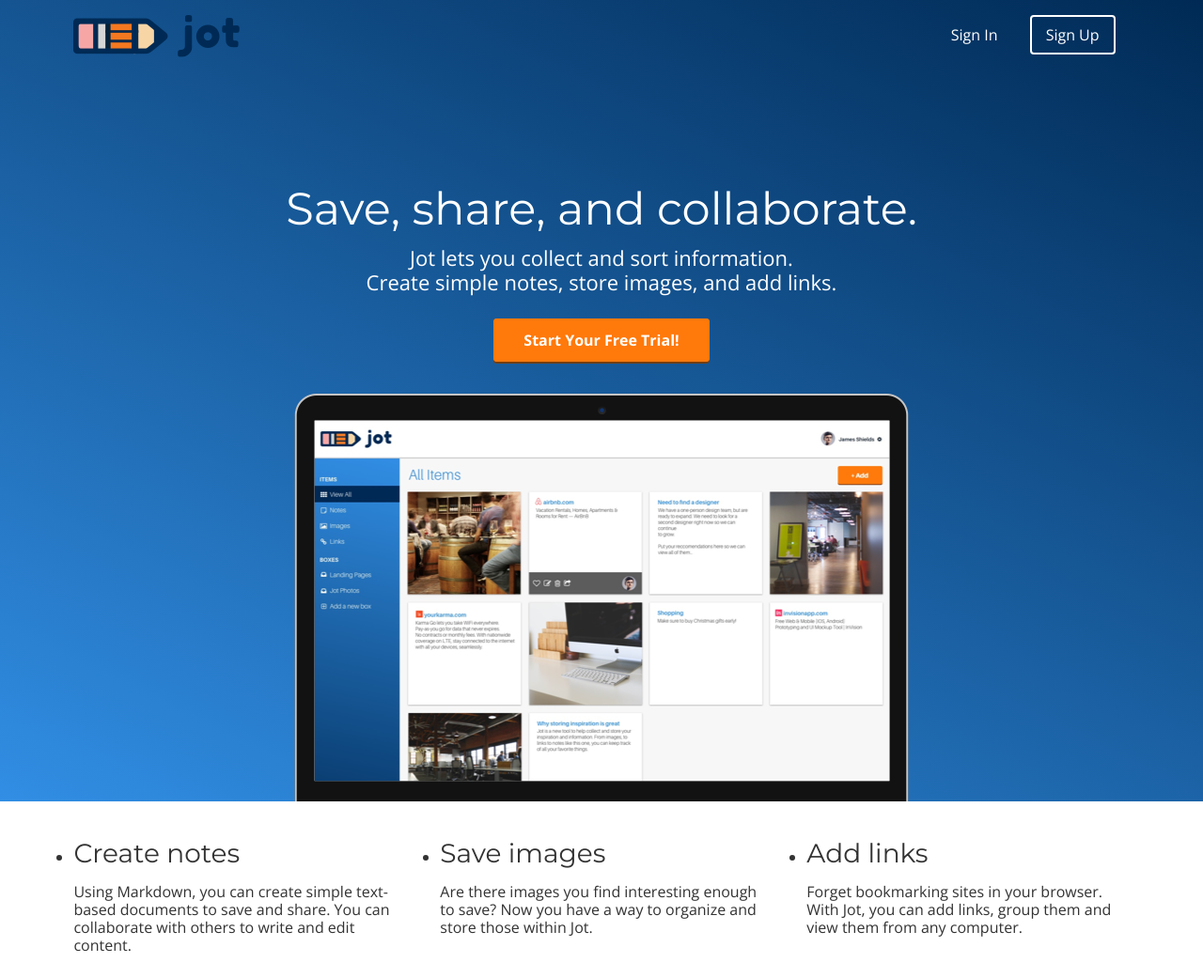
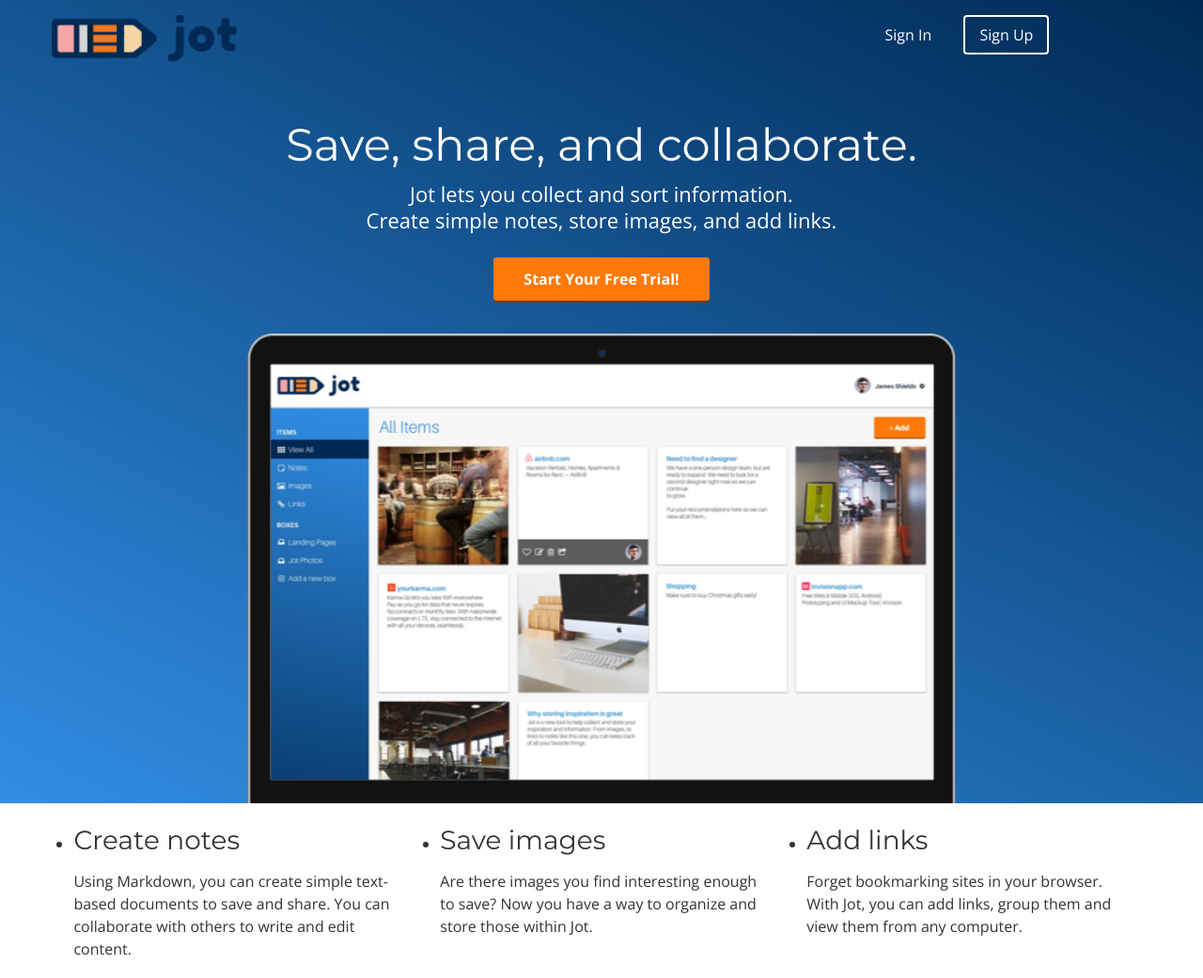
Before and after one commit to codydennis/Jot, a plain HTML site: page index.html in a window 1280 px wide. Shown: the top 1041 px of the page at 94% size. Drawn offline with nearby package versions, Linux system fonts and the light colour scheme.

Commit message:
Homepage media queries completed

```diff
--- a/css/style.css
+++ b/css/style.css
@@ -1,5 +1,4 @@
-
- html, body{
+html, body {
    overflow-x: hidden;
  }
  body {
@@ -10,15 +9,17 @@
    font-family: "Montserrat", Helvetica, Arial, sans-serif;
  }
  h2 {
-   font-size:28px;
+   font-size: 28px;
    font-weight: normal;
    margin-bottom: 5px;
  }
+
  p {
-   font-size:16px;
-   line-height: 19px;
+   font-size: 16px;
+   line-height: 24px;
    font-weight: 100;
  }
+
 /* GRID */
 .container {
   margin-right: auto;
@@ -35,23 +36,33 @@
 .container:after {
   clear: both;
 }
+
+/* .one-half, one-third, and .one-fourth STYLES and MEDIA QUERIES */
 .one-half, .one-third, .one-fourth {
-  width:96%;
-  float:left;
-  position:relative;
+  width: 96%;
+  float: left;
+  position: relative;
   min-height: 1px;
-  margin:0 2% 20px;
+  margin: 0 2% 25px;
 }
 
+/* Tablet */
 @media (min-width: 768px) {
   .container {
     width: 750px;
   }
+
+  .one-half {
+    margin: auto;
+    width: 50%;
+  }
 }
 
+/* Laptop */
 @media (min-width: 992px) {
   .container {
     width: 970px;
+    margin: auto;
   }
   .one-half {
     width: 46%;
@@ -66,13 +77,14 @@
   }
 }
 
+/* Desktop */
 @media (min-width: 1200px) {
   .container {
     width: 1170px;
   }
 }
 
-/* HEADER */
+/* HEADER Styles and Media Queries */
 
 header {
   color: #FFFFFF;
@@ -83,31 +95,57 @@ header {
 header nav {
   padding: 1em 0;
 }
+
+/* header nav img styles and media queries */
+header nav img {
+  display: block;
+  margin: auto;
+  width: auto;
+  height: 50px;
+}
+
+@media (min-width: 768px) {
+  header nav img {
+    margin: 0;
+  }
+}
+
+/* header nav ul styles and media queries */
+header nav ul {
+  display: block;
+  text-align: center;
+  margin: 0;
+  padding-right: 35px;
+}
+
+@media (min-width: 768px) {
   header nav ul {
   display: inline;
   text-align: right;
   float: right;
-   margin: 0;
+  padding-right: 0px;
 }
+}
+
 header nav ul > li {
   list-style-type: none;
   display: inline-block;
-   margin: 0 15px;
+  margin:0 15px;
 }
 header nav ul > li.btn-outline {
-   padding: 10px 15px;
-   border: 2px solid #FFFFFF;
+  padding:10px 15px;
+  border:2px solid #FFFFFF;
   border-radius: 4px;
 }
 header nav ul > li.btn-outline:hover {
-   background: #FFFFFF;
+  background:#FFFFFF;
 }
 header nav ul > li > a {
-   color: #FFFFFF;
+  color:#FFFFFF;
   text-decoration: none;
 }
 header nav ul > li.btn-outline:hover > a {
-   color: #34495E;
+  color:#34495E;
 }
 
 header .hero {
@@ -116,22 +154,65 @@ header nav {
   position: relative;
 }
 
- header .hero h1{
-   font-size: 48px;
+/* header .hero h1 styles and media queries */
+header .hero h1 {
+  font-size: 32px;
   font-weight: normal;
-   margin: 95px 0 0;
+  margin: 15px 0 0;
 }
 
+@media (min-width: 768px){
+  header .hero h1 {
+    font-size: 38px;
+    margin: 45px 0 0;
+  }
+}
+
+@media (min-width: 1200px){
+  header .hero h1 {
+    font-size: 48px;
+  }
+}
+
+/* header .hero p styles and media queries */
 header .hero p {
-  font-size: 22px;
-  line-height: 26px;
+  font-size: 16px;
+  line-height: 24px;
   font-weight: 100;
   margin: 10px 0 40px;
 }
 
+@media (min-width: 768px) {
+  header .hero p {
+    font-size: 18px;
+    line-height: 26px;
+  }
+}
+
+@media (min-width: 1200px) {
+  header .hero p {
+    font-size: 22px;
+    line-height: 28px;
+  }
+}
+/* header .hero img styles and media queries */
 header .hero img {
   display: block;
   margin: 3em auto 0;
+  width: auto;
+  height: 230px;
+}
+
+@media (min-width: 768px){
+  header .hero img {
+    height: 450px;
+  }
+}
+
+@media (min-width: 1200px){
+  header .hero img {
+    height: 500px;
+  }
 }
 
 /* BUTTONS */
```
Lines whose indentation alone changed are shown as unchanged.
